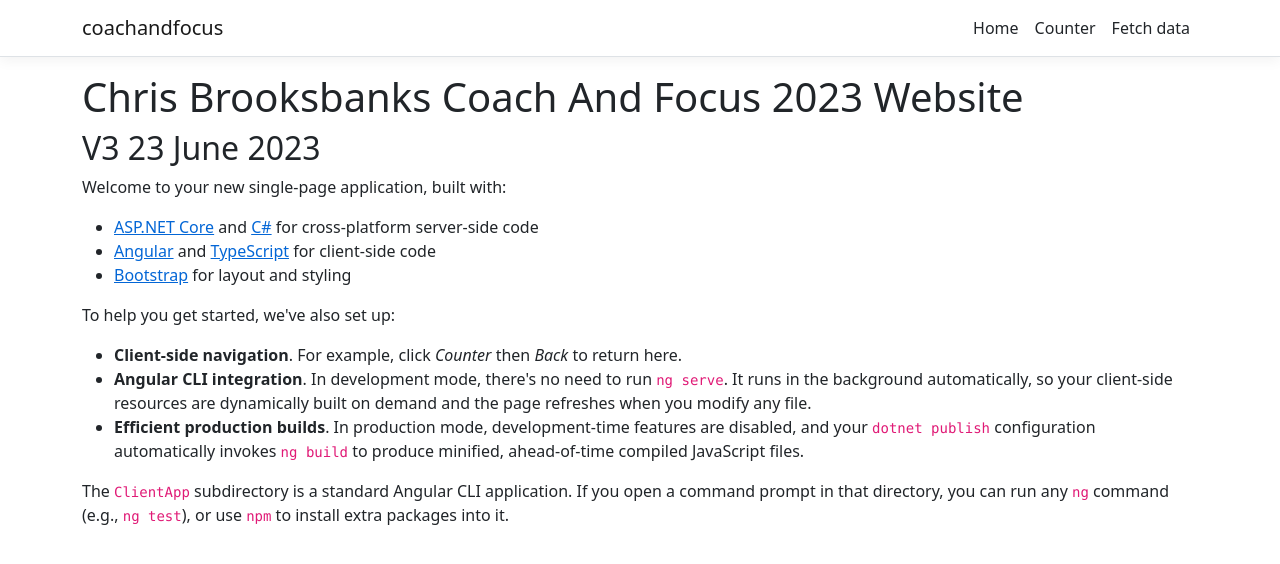
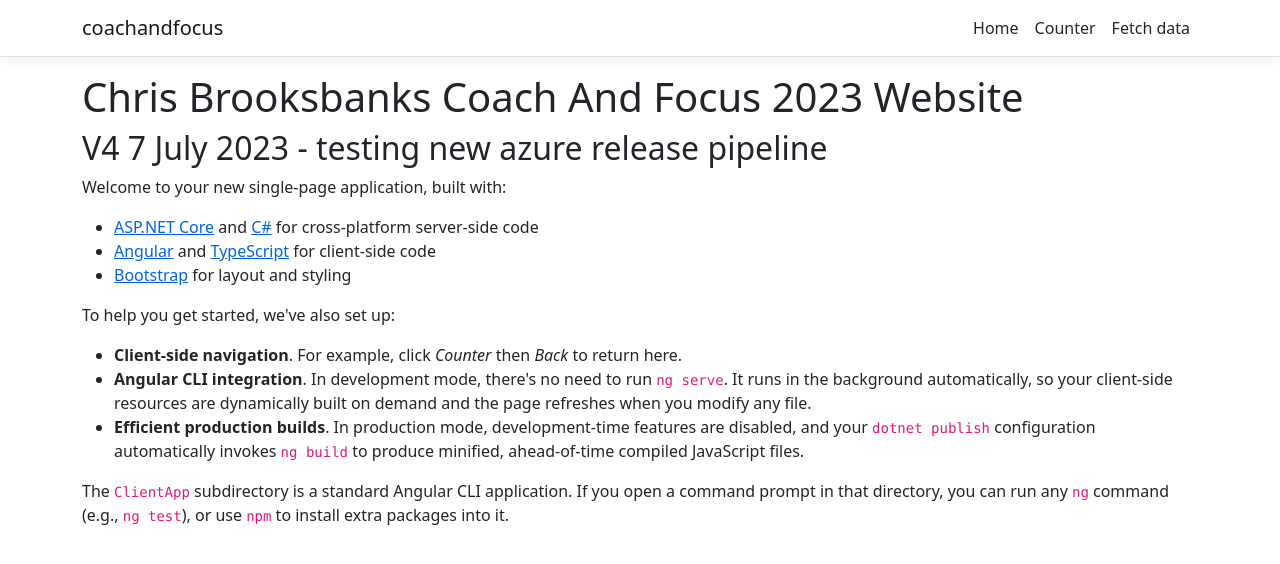
Before and after one commit to ChrisBrooksbank/coachandfocus, an Angular app in the folder CoachAndFocus.Web.UI/ClientApp/: page / in a window 1280 px wide. Shown: the top 564 px of the page. Built offline with nearby package versions, Linux system fonts and the light colour scheme.

Commit message:
updated web page with todays date

```diff
--- a/CoachAndFocus.Web.UI/ClientApp/src/app/home/home.component.html
+++ b/CoachAndFocus.Web.UI/ClientApp/src/app/home/home.component.html
@@ -1,5 +1,5 @@
 <h1>Chris Brooksbanks Coach And Focus 2023 Website</h1>
-<h2>V3 23 June 2023</h2>
+<h2>V4 7 July 2023 - testing new azure release pipeline</h2>
 <p>Welcome to your new single-page application, built with:</p>
 <ul>
   <li><a href='https://get.asp.net/'>ASP.NET Core</a> and <a href='https://msdn.microsoft.com/en-us/library/67ef8sbd.aspx'>C#</a> for cross-platform server-side code</li>
```
